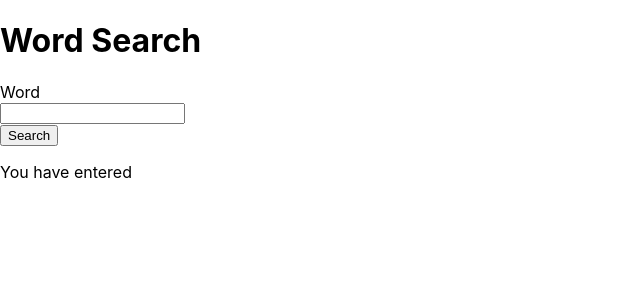
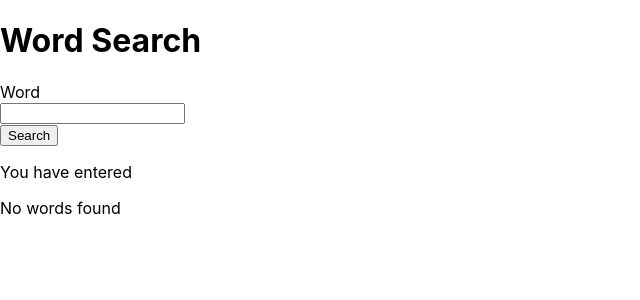
Before and after one commit to BraveNewWord/msa-phase-2, a React (Create React App) app in the folder frontend-module/my-app/: page / in a window 1280 px wide. Shown: the top 300 px of the page, without its empty margins (0-640 px from the left). Built offline with nearby package versions, Linux system fonts and the light colour scheme.

Commit message:
Add part of speech and definition

```diff
--- a/frontend-module/my-app/src/App.tsx
+++ b/frontend-module/my-app/src/App.tsx
@@ -4,6 +4,7 @@ import './App.css';
 
 function App() {
   const [searchWord, setSearchWord] = useState("");
+  const [wordInfos, setWordInfos] = useState<undefined | any[]>(undefined);
   const WORD_BASE_URL = "https://api.dictionaryapi.dev/api/v2/entries/en/";
 
   return (
@@ -24,12 +25,21 @@ function App() {
         You have entered {searchWord}
       </p>
 
+      {wordInfos === undefined ?
+      <p>No words found</p> :
+      wordInfos.map((wordInfo) =>
+      <div>
+        <h4>{wordInfo.word} | {wordInfo.meanings[0].partOfSpeech}</h4>
+        <p>{wordInfo.meanings[0].definitions[0].definition}</p>
+      </div>)
+    }
+
     </div>
   );
 
   function search(){
     axios.get(WORD_BASE_URL + searchWord).then((res) => {
-      console.log(res.data);
+      setWordInfos(res.data);
     });
 }
 }
```
